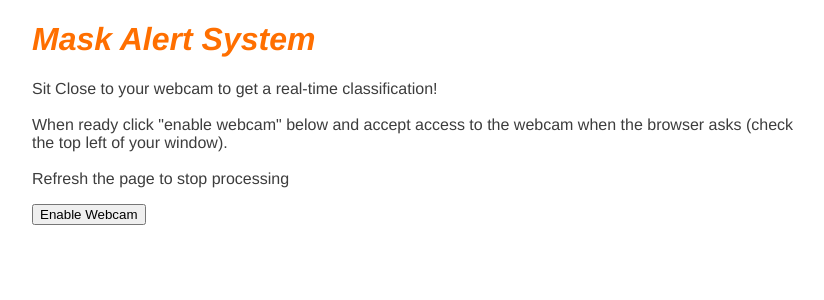
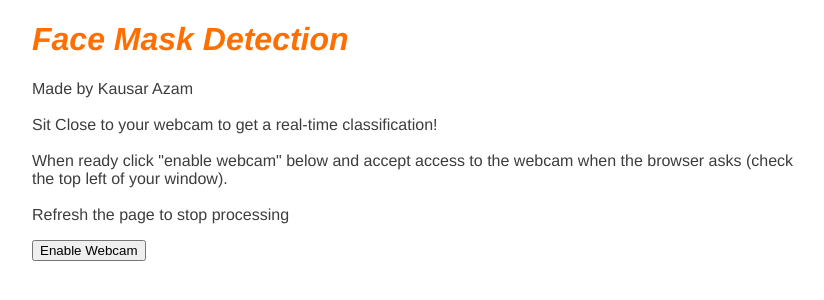
Before and after one commit to kausar32/Face-Mak-Detection, a plain HTML site: page index.html in a window 1280 px wide. Shown: the whole page, without its empty margins (224-1048 px from the left). Drawn offline with Linux system fonts and the light colour scheme.

Commit message:
Update index.html

```diff
--- a/index.html
+++ b/index.html
@@ -12,10 +12,10 @@
 <body>
 
     <h1>
-        Mask Alert System
+        Face Mask Detection
     </h1>
 
-    <p>Sit Close to your webcam to get a real-time classification! <br><br> When ready click "enable webcam" below and accept access to the webcam when the browser asks (check the top left of your window).<br><br> Refresh the page to stop processing</p>
+    <p>Made by Kausar Azam <br><br>Sit Close to your webcam to get a real-time classification! <br><br> When ready click "enable webcam" below and accept access to the webcam when the browser asks (check the top left of your window).<br><br> Refresh the page to stop processing</p>
 
     <button id='start_button' type="button" onclick="init()">Enable Webcam</button>
 
```
